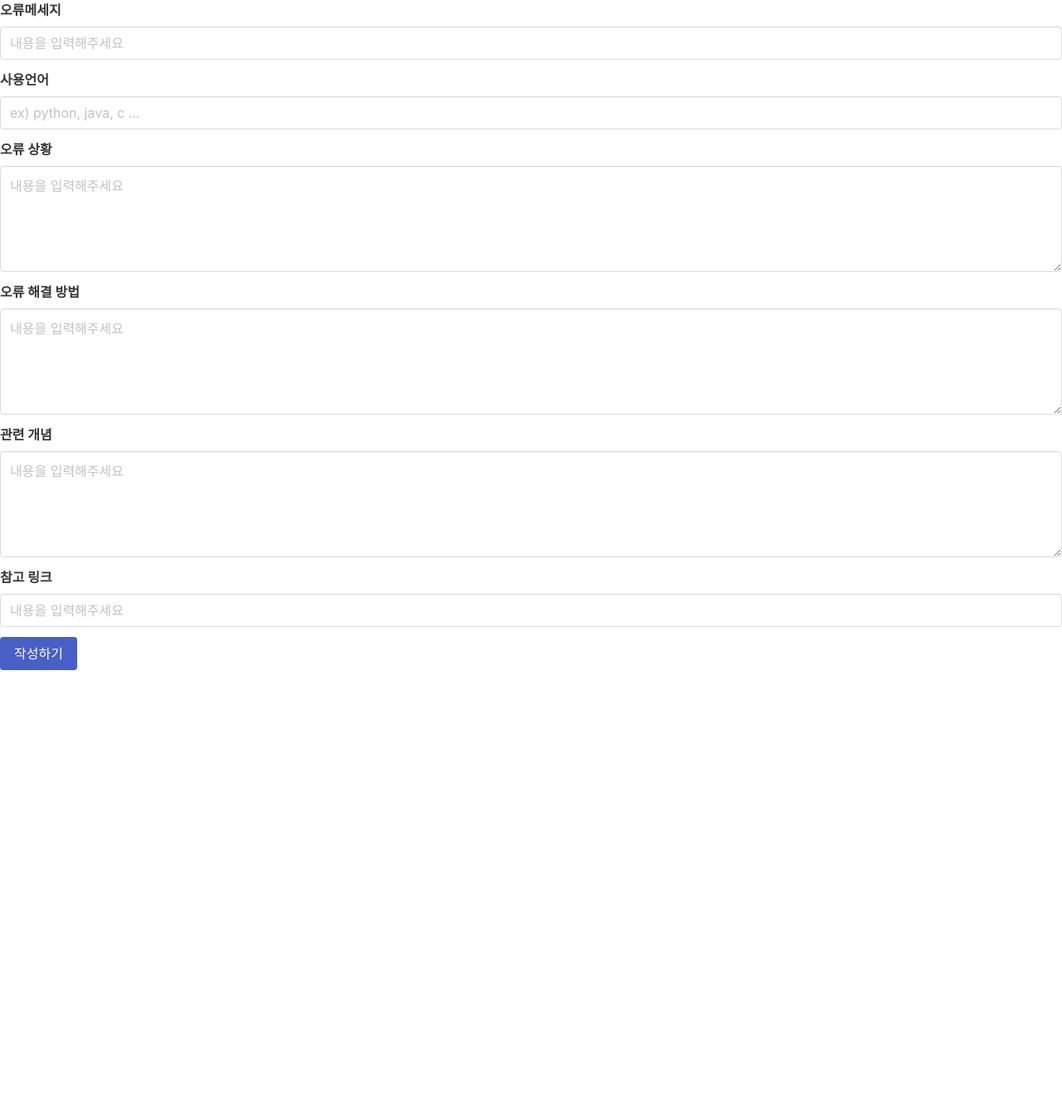
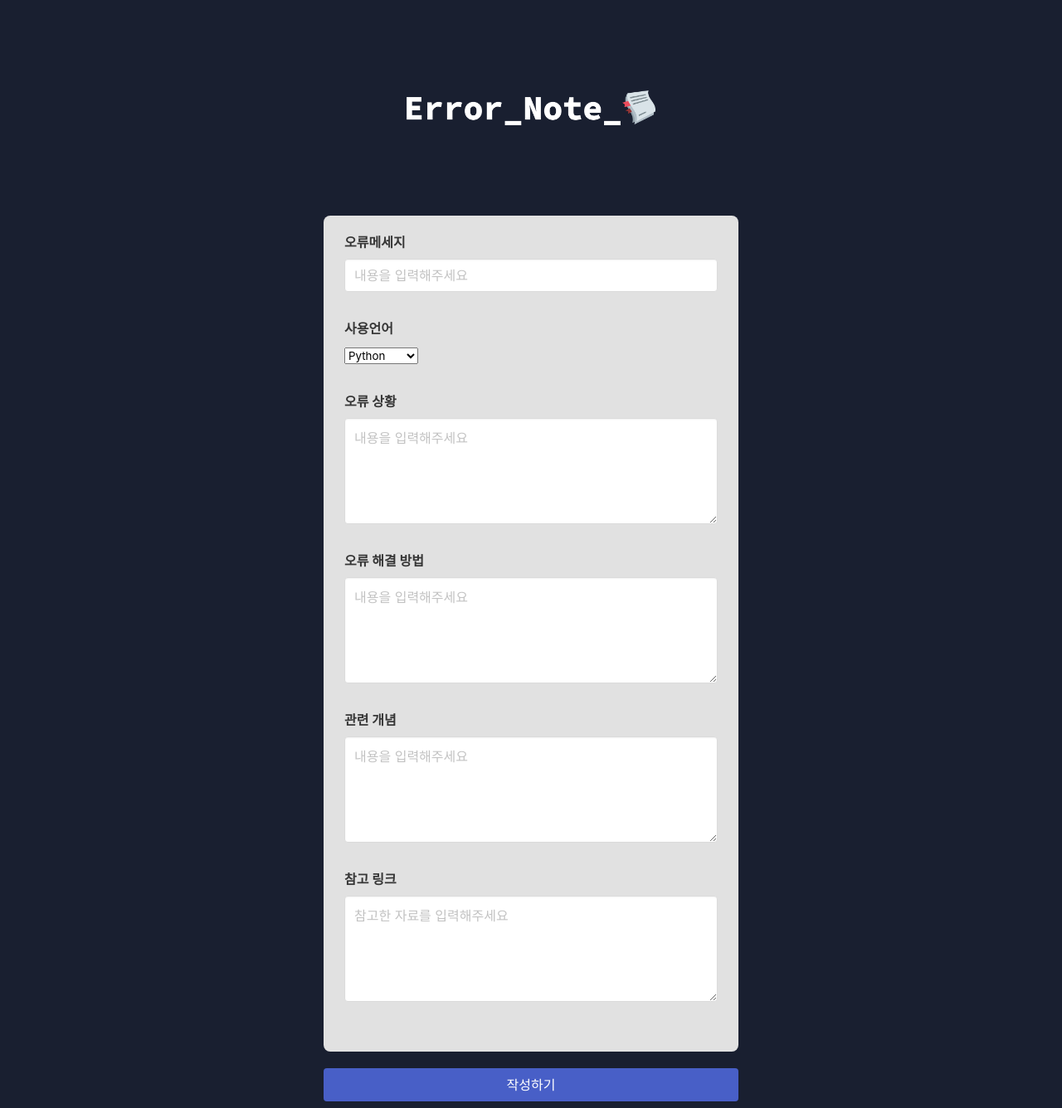
Before and after one commit to youngdong82/error_note_1, a Flask app: page /write in a window 1280 px wide. Shown: the whole page at 83% size. Run offline with Flask 2, Linux system fonts and the light colour scheme; data that the repository does not hold is empty; parts of the project's set-up code (start-up, migrations or seed data) failed here and were passed over; some libraries are stand-ins or nearby versions.

Commit message:
✏️ write.html more contructive

```diff
--- a/static/write/write.css
+++ b/static/write/write.css
@@ -1,38 +1,18 @@
-.wrap {
-  background-color: rgb(43, 43, 43);
-  min-height: 100vh;
-  padding-bottom: 50px;
+.error_write_box{
+  width: 500px;
+  background-color: rgb(225, 225, 225);
+  border-radius: 0.5rem;
+  display: flex;
+  flex-direction: column;
+  align-items: center;
 }
-
-.banner {
-  width: 100%;
-  height: 100px;
-
-  background-color: white;
-  background-image: url('{{ url_for("static", filename="logo_red.png") }}');
-
-  background-position: center;
-  background-size: contain;
-  background-repeat: no-repeat;
-
-  cursor: pointer;
+.field{
+  width: 90%;
+  margin-top: 20px;
+  margin-bottom: 60px;
 }
-
-.field {
-  width: 95%;
-  max-width: 500px;
-  margin: 20px auto 0px auto;
+.page_btn{
+  display: flex;
+  width: 500px;
+  margin: 20px 0px;
 }
-
-.field > label {
-  color: white;
-}
-
-.buttons {
-  display: flex;
-  flex-direction: row;
-  align-items: center;
-  justify-content: center;
-
-  margin-top: 20px;
-}
--- a/templates/write.html
+++ b/templates/write.html
@@ -14,14 +14,23 @@
       rel="stylesheet"
       href="https://cdn.jsdelivr.net/npm/bulma@0.9.1/css/bulma.min.css"
     />
+    <link rel="stylesheet" href="../static/univ.css" />
+    <link rel="stylesheet" href="../static/write/write.css" />
     <!-- JS -->
     <script src="https://ajax.googleapis.com/ajax/libs/jquery/3.4.1/jquery.min.js"></script>
     <script src="https://cdnjs.cloudflare.com/ajax/libs/jquery-cookie/1.4.1/jquery.cookie.js"></script>
+    <script src="../static/write/write.js" defer></script>
   </head>
   <body>
-    <div class="wrap">
-      <div class="banner"></div>
-      <div class="record" id="errornote">
+    <div class="max_width">
+      <div class="banner">
+        <img
+          class="logo_img"
+          src="../static/images/error_note_logo.png"
+          alt="logo"
+        />
+      </div>
+      <div class="error_write_box">
         <div class="field">
           <label class="label">오류메세지</label>
           <div class="control">
@@ -33,17 +42,20 @@
             />
           </div>
         </div>
+
         <div class="field">
           <label class="label">사용언어</label>
           <div class="control">
-            <input
-              id="language"
-              class="input"
-              type="text"
-              placeholder="ex) python, java, c ..."
-            />
+            <select>
+              <option>Python</option>
+              <option>Java</option>
+              <option>JavaScript</option>
+              <option>React</option>
+              <option>Etc</option>
+            </select>
           </div>
         </div>
+
         <div class="field">
           <label class="label">오류 상황</label>
           <div class="control">
@@ -54,6 +66,7 @@
             ></textarea>
           </div>
         </div>
+
         <div class="field">
           <label class="label">오류 해결 방법</label>
           <div class="control">
@@ -64,6 +77,7 @@
             ></textarea>
           </div>
         </div>
+
         <div class="field">
           <label class="label">관련 개념</label>
           <div class="control">
@@ -74,24 +88,22 @@
             ></textarea>
           </div>
         </div>
+
         <div class="field">
           <label class="label">참고 링크</label>
           <div class="control">
-            <input
+            <textarea
               id="link"
-              class="input"
-              type="text"
-              placeholder="내용을 입력해주세요"
-            />
+              class="textarea"
+              placeholder="참고한 자료를 입력해주세요"
+            ></textarea>
           </div>
         </div>
-        <div class="buttons">
-          <button onclick="errors_post()" class="button is-link">
-            작성하기
-          </button>
-          {#
-          <button onclick="close_box()" class="button is-link">닫기</button>#}
-        </div>
+      </div>
+      <div class="buttons">
+        <button onclick="errors_post()" class="button is-link page_btn">
+          작성하기
+        </button>
       </div>
     </div>
   </body>
```
